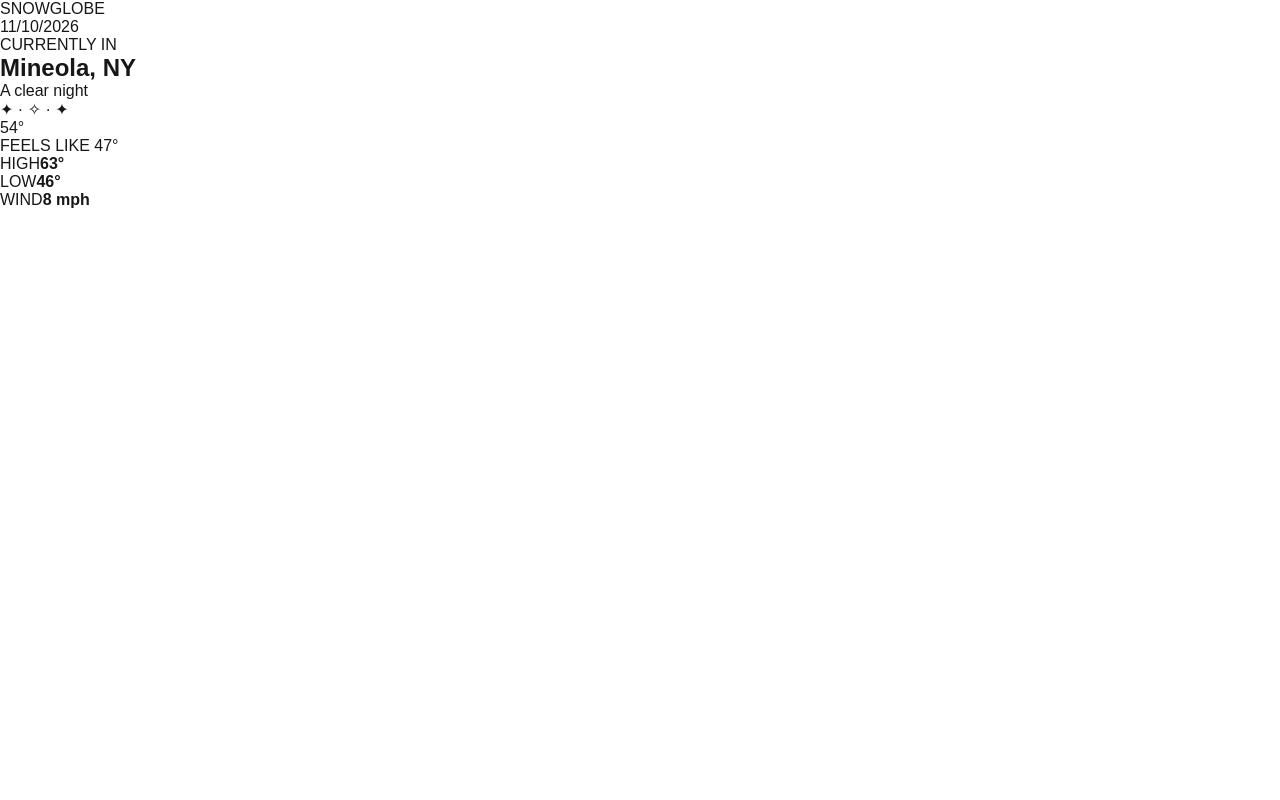
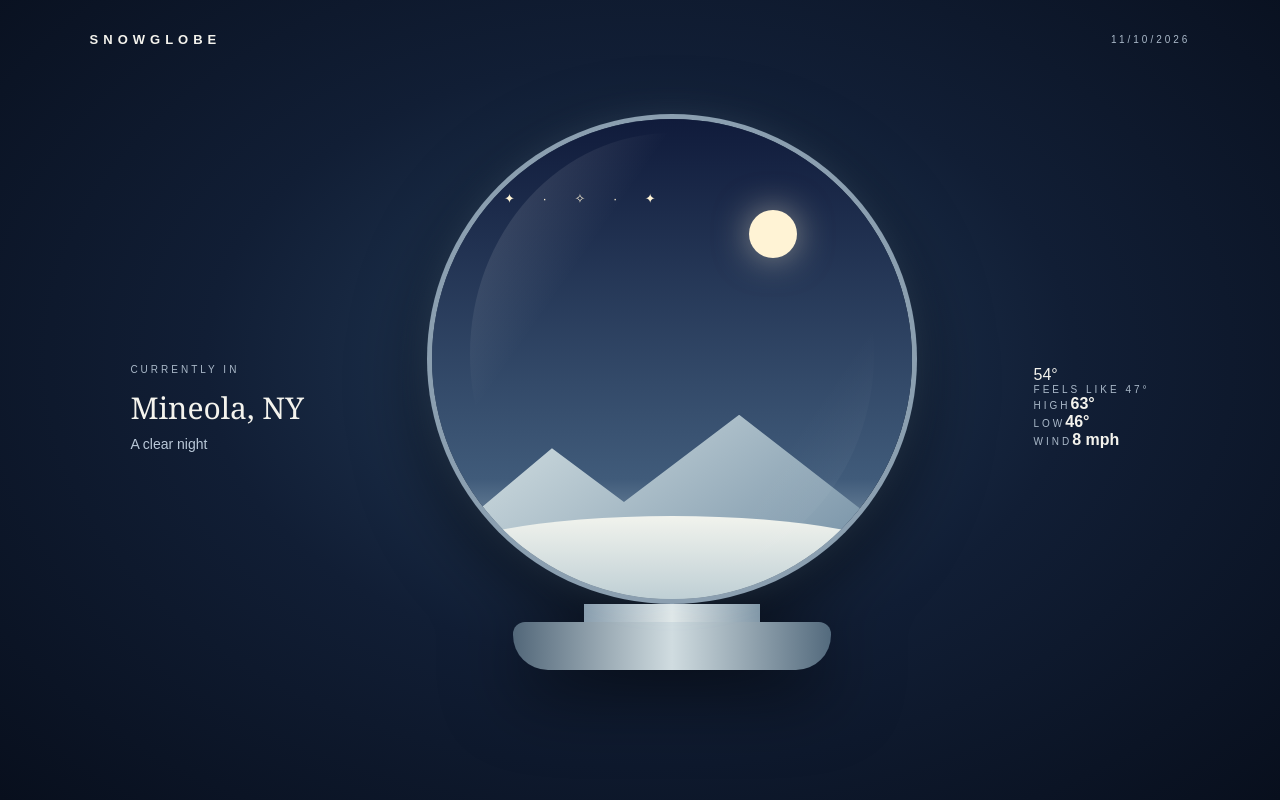
Before and after one commit to dasadishree/snowglobeweather, a Next.js app in the folder frontend/: page / in a window 1280 px wide. Built offline with nearby package versions, Linux system fonts and the light colour scheme.

Commit message:
styling wip for globe page

```diff
--- a/frontend/src/app/page.module.css
+++ b/frontend/src/app/page.module.css
@@ -1,3 +1,143 @@
 .page{
-  min-height:
+  min-height: 100vh;
+  overflow: hidden;
+  background: radial-gradient(ellipse at 50% 45%, #243c5a 0%, #111e35 48%, #080f1d 100%);
+  color: #f4f3ed;
+  display: flex;
+  flex-direction: column;
+  align-items: center;
+  padding: 32px 7%;
+  font-family: Arial, sans-serif;
 }
+.header{
+  width: 100%;
+  display: flex;
+  justify-content: space-between;
+  align-items: center;
+}
+.brand{
+  font-size: 13px;
+  letter-spacing: 5px;
+  font-weight: 600;
+}
+.date, .eyebrow, .feelsLike, .weatherDetails span{
+  font-size: 10px;
+  letter-spacing: 3px;
+  color: #aab9c9;
+}
+.experience{
+  flex: 1;
+  width: 100%;
+  display: flex;
+  align-items: center;
+  justify-content: space-around;
+  gap: 35px;
+  max-width: 1150px;
+}
+.location{
+  min-width: 180px;
+}
+.location h1{
+  font-family: Georgia, serif;
+  font-size: 30px;
+  font-weight: 400;
+  margin: 12px 0 8px;
+}
+.condition{
+  color: #b9c8d8;
+  font-size: 14px;
+}
+.globe{
+  width: min(48vw, 490px);
+  aspect-ratio: 1/1.2;
+  display: flex;
+  flex-direction: column;
+  align-items: center;
+  position: relative;
+  filter: drop-shadow(0 25px 35px #0008);
+}
+.globeGlass{
+  width: 100%;
+  aspect-ratio: 1;
+  border-radius: 50%;
+  overflow: hidden;
+  position: relative;
+  border: 5px solid #c5d9e5aa;
+  background: #182c48;
+  box-shadow:
+    inset 15px 10px 35px #ffffff25,
+    inset -15px -15px 35px #0008,
+    0 0 30px #a8d8ff20;
+}
+.globeGlass::after{
+  content: "";
+  position: absolute;
+  inset: 3% 8% 5%;
+  border-radius: 50%;
+  background: linear-gradient(
+    125deg,
+    #ffffff35 0%,
+    transparent 28%,
+    transparent 75%,
+    #ffffff12 100%
+  );
+  pointer-events: none;
+}
+.globeSky{
+  position: absolute;
+  inset: 0;
+  background: linear-gradient(#101b3b, #405b7a 75%, #b5c8d2);
+}
+.moon{
+  position: absolute;
+  width: 48px;
+  height: 48px;
+  border-radius: 50%;
+  background: #fff3d5;
+  top: 19%;
+  right: 24%;
+  box-shadow: 0 0 35px #fff3d580;
+}
+.stars{
+  position: absolute;
+  top: 15%;
+  left: 15%;
+  color: #fff4d6;
+  letter-spacing: 12px;
+  font-size: 13px;
+}
+.globeLandscape{
+  position: absolute;
+  bottom: 0;
+  width: 100%;
+  height: 43%;
+}
+.mountain{
+  position: absolute;
+  bottom: 24%;
+  width: 100%;
+  height: 65%;
+  background: linear-gradient(145deg, #dce7e8, #718da3);
+  clip-path: polygon(0 100%, 25% 25%, 40% 65%, 64% 0, 100% 100%);
+}
+.snowGround{
+  position: absolute;
+  bottom: -5%;
+  width: 100%;
+  height: 45%;
+  border-radius: 50% 50% 0 0;
+  background: linear-gradient(#f1f3ed, #b9cbd2);
+}
+
+.globeNeck{
+  width: 36%;
+  height: 18px;
+  background: linear-gradient(90deg, #899eae, #e1e8e8, #8298a8);
+}
+.globeBase{
+  width: 65%;
+  height: 48px;
+  border-radius: 12px 12px 35px 35px;
+  background: linear-gradient(90deg, #526779, #d0dce0, #536a7d);
+
+}
```
